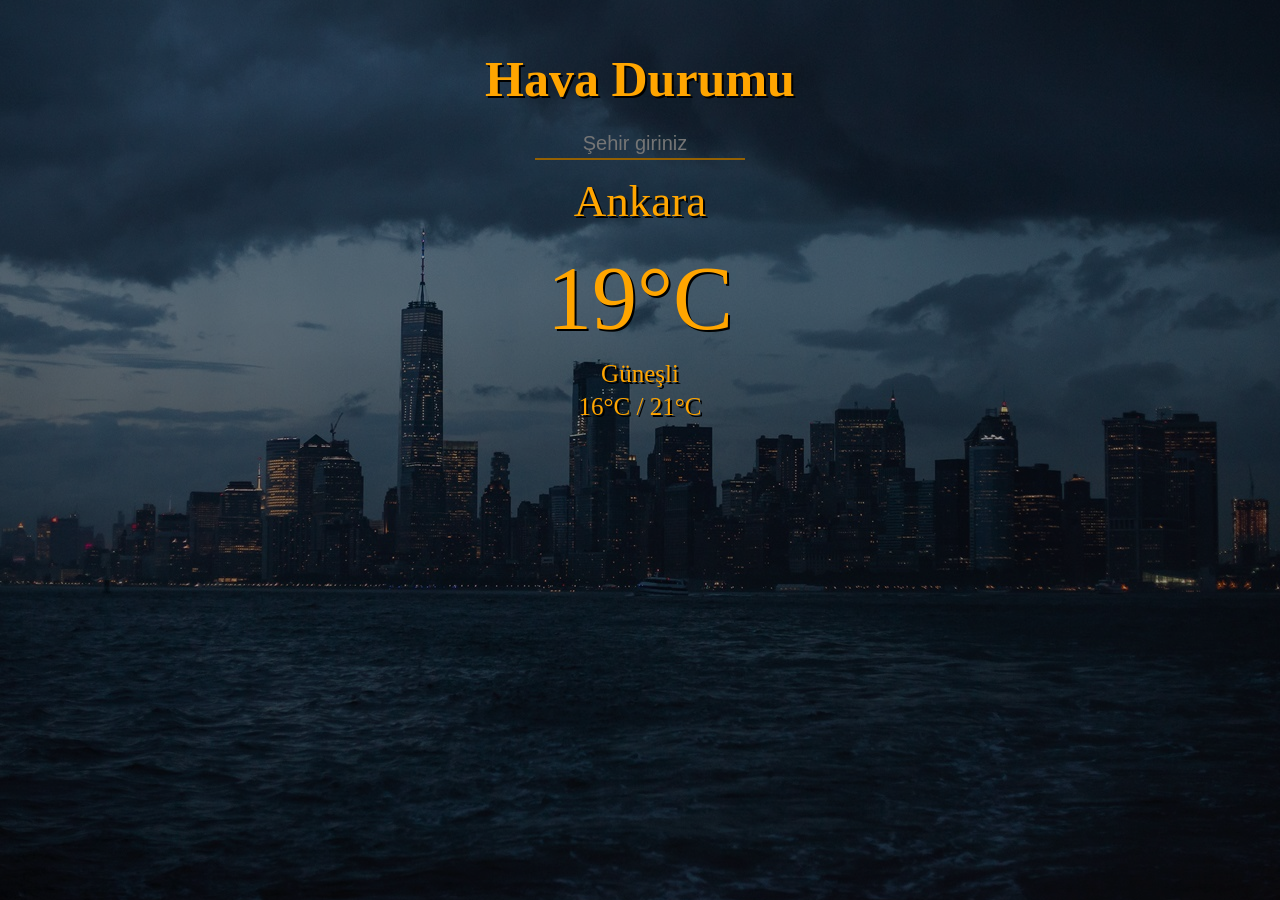
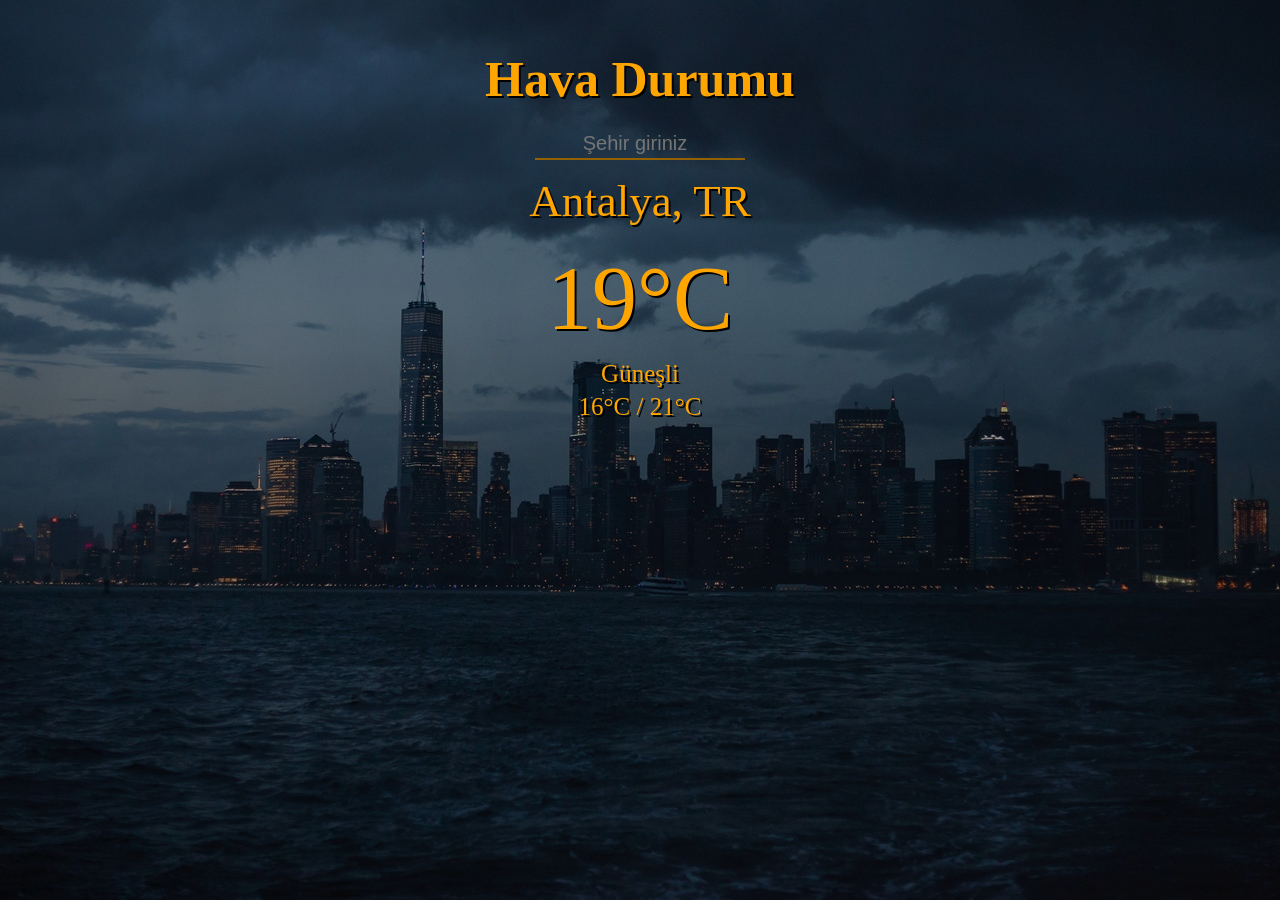
Before and after one commit to yusufktlk/weather-js, a plain HTML site: page index.html in a window 1280 px wide. Drawn offline with Linux system fonts and the light colour scheme.

Commit message:
Update index.html

```diff
--- a/index.html
+++ b/index.html
@@ -16,7 +16,7 @@
             <input type="text" id="searchBar" name="searchBar" placeholder="Şehir giriniz">
         </div>
         <div class="content">
-            <div class="city">Ankara</div>
+            <div class="city">Antalya, TR</div>
             <div class="temp">19°C</div>
             <div class="desc">Güneşli</div>
             <div class="minmax">16°C / 21°C</div>
```
